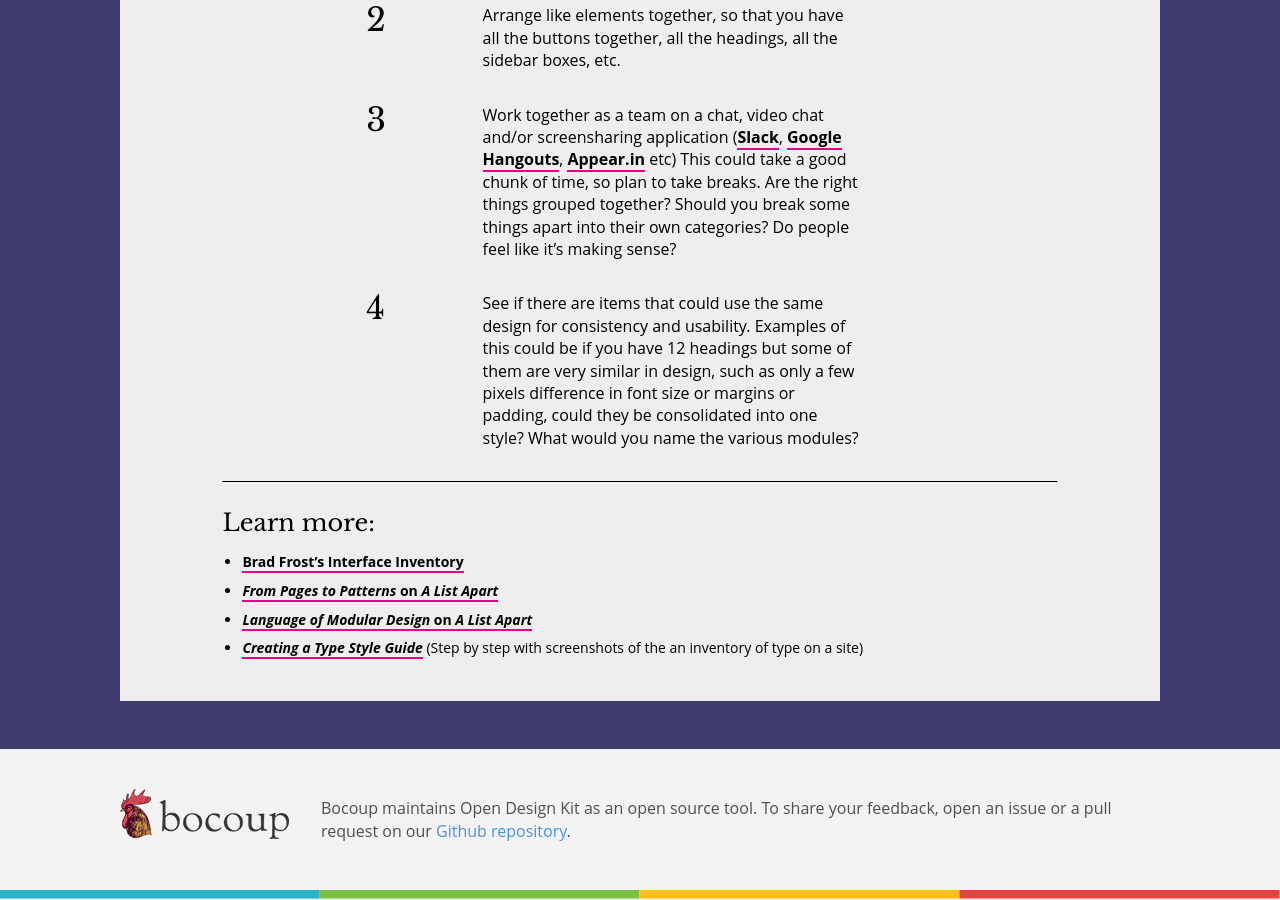
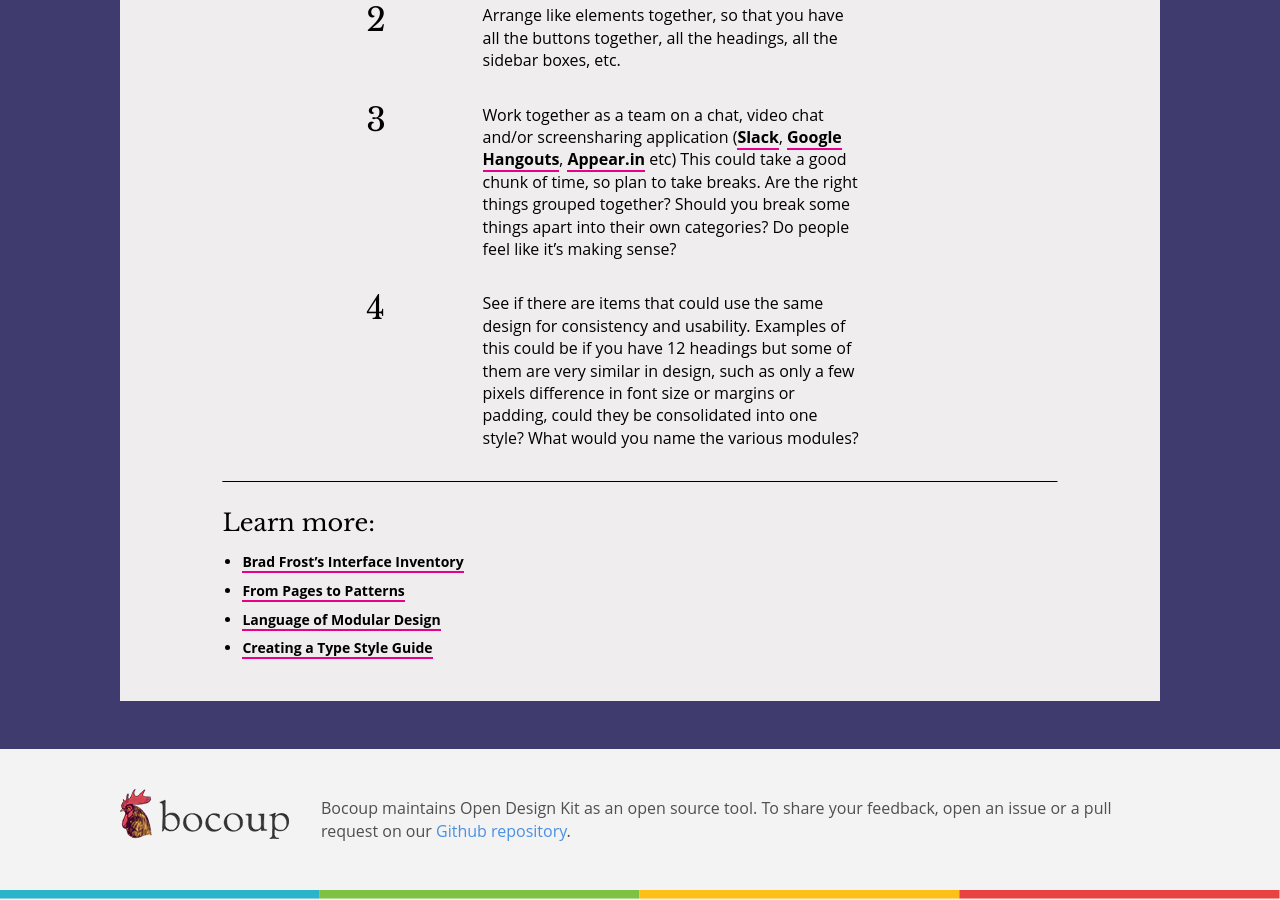
Before and after one commit to open-design-kit/opendesignkit, a Jekyll site: the page built from _methods/Interface-Inventory.md, in a window 1280 px wide and 900 px high, scrolled down 1089 px. Built offline with Jekyll 4.4.1, drawn with Linux system fonts in a browser that asks for light colours.

Commit message:
Pam's tweaks to interface inventory (punctuation)

```diff
--- a/_methods/Interface-Inventory.md
+++ b/_methods/Interface-Inventory.md
@@ -45,6 +45,6 @@ Medium (3- 6 hours)
 ## Learn more:
 
 * [Brad Frost’s Interface Inventory](http://bradfrost.com/blog/post/interface-inventory/)
-* [_From Pages to Patterns_ on _A List Apart_](http://alistapart.com/article/from-pages-to-patterns-an-exercise-for-everyone)
-* [_Language of Modular Design_ on _A List Apart_](http://alistapart.com/article/language-of-modular-design)
-* [_Creating a Type Style Guide_](http://blog.typekit.com/2014/10/22/creating-a-type-style-guide/) (Step by step with screenshots of the an inventory of type on a site)
+* [From Pages to Patterns](http://alistapart.com/article/from-pages-to-patterns-an-exercise-for-everyone)
+* [Language of Modular Design](http://alistapart.com/article/language-of-modular-design)
+* [Creating a Type Style Guide](http://blog.typekit.com/2014/10/22/creating-a-type-style-guide/)
```
